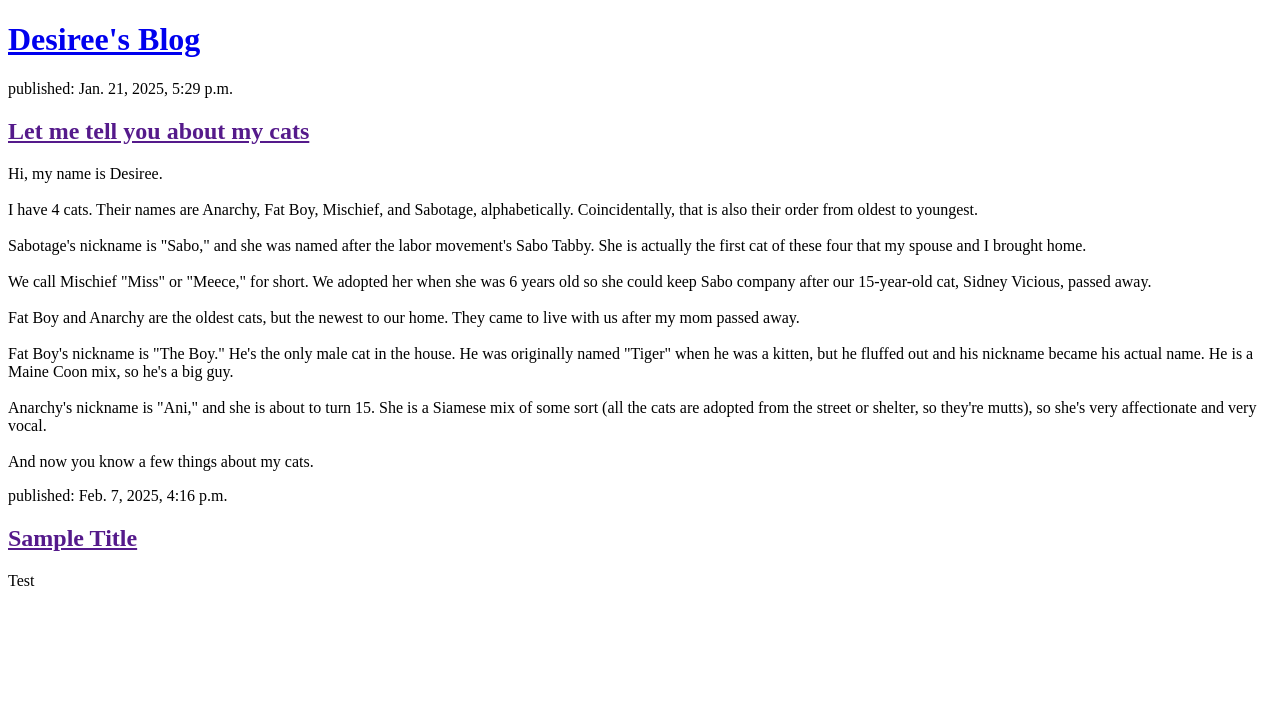
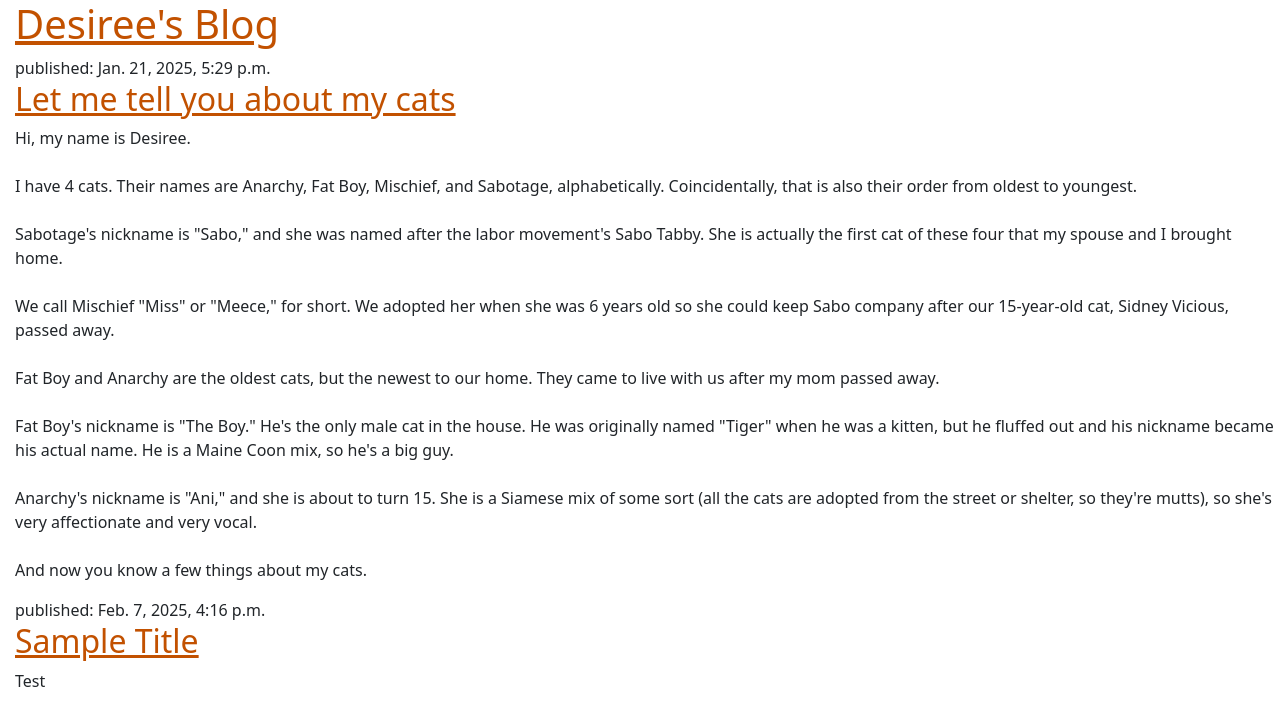
Before and after one commit to desireepperez/my-first-blog, a Django app: template blog/templates/blog/post_list.html in a window 1280 px wide. Shown: the top 726 px of the page. Run offline with Django 5.2, Linux system fonts and the light colour scheme; the template is opened without the code that fills it: values that come from a table or form of the project are taken from there, others are empty; data comes from the database, SQL or seed files in the repository; both versions use the stored data as it was after the commit.

Commit message:
Adding some of the CSS and for loop edits recommended by Git Hub CoPilot to try and resolve issues.

```diff
--- /dev/null
+++ b/blog/static/blog.css
@@ -0,0 +1,7 @@
+h1 a, h2 a {
+    color: #C25100;
+}
+
+body {
+	padding-left: 15px;
+}
--- a/blog/templates/blog/post_list.html
+++ b/blog/templates/blog/post_list.html
@@ -1,7 +1,10 @@
+{% load static %}
 <!DOCTYPE html>
 <html>
 	<head>
 		<title>Desiree's Blog</title>
+		<link href="https://cdn.jsdelivr.net/npm/bootstrap@5.3.3/dist/css/bootstrap.min.css" rel="stylesheet" integrity="sha384-QWTKZyjpPEjISv5WaRU9OFeRpok6YctnYmDr5pNlyT2bRjXh0JMhjY6hW+ALEwIH" crossorigin="anonymous">
+		<link rel="stylesheet" href="{% static 'css/blog.css' %}">
 	</head>
 	<body>
 		<header>
--- a/blog/urls.py
+++ b/blog/urls.py
@@ -1,5 +1,6 @@
 from django.urls import include, path
 from . import views
+from .views import post_list
 
 urlpatterns = [
 	path('', views.post_list, name='post_list'),
--- a/mysite/settings.py
+++ b/mysite/settings.py
@@ -121,8 +121,10 @@ USE_TZ = True
 # Static files (CSS, JavaScript, Images)
 # https://docs.djangoproject.com/en/5.1/howto/static-files/
 
-STATIC_URL = 'static/'
-STATIC_ROOT = BASE_DIR / 'static'
+STATIC_URL = '/static/'
+STATICFILES_DIRS = [
+    BASE_DIR / "static",
+]
 
 # Default primary key field type
 # https://docs.djangoproject.com/en/5.1/ref/settings/#default-auto-field
```
Also changed, not shown: blog/views.py (+6 -3 lines), db.sqlite3. Lines whose indentation alone changed are shown as unchanged.
